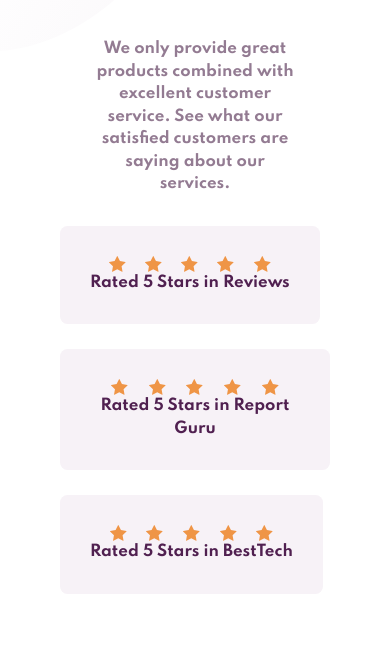
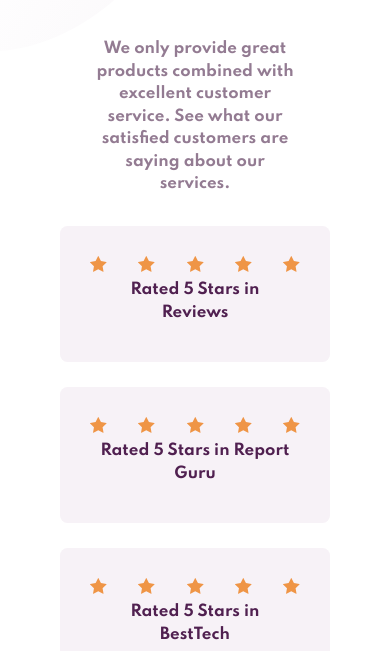
Before and after one commit to M-Kgobe/Social-proof-section, a plain HTML site: page index.html in a window 390 px wide. Shown: the part 181-832 px from the top of the page. Drawn offline with Linux system fonts and the light colour scheme.

Commit message:
Update stylesheet.css

```diff
--- a/stylesheet.css
+++ b/stylesheet.css
@@ -54,6 +54,9 @@
     padding: 1.3em;
 }
 .guru{
+    display: inline-flex;
+    padding: 1.3em;
+    justify-content: space-evenly;
 
     background-color: hsl(300, 24%, 96%);
     border-radius: 0.5em;
@@ -68,8 +71,12 @@
 }
 .Star{
     display: inline-flex;
-    justify-content: space-evenly;
+    justify-content: space-between;
     align-items: center;
+
+}
+.rate{
+    padding: 0.5em;
 }
 
 /*End of header infor and ratings*/
@@ -151,11 +158,10 @@
         margin: auto;
         max-width:min-content;
     }
-
     .rev{
         display: flex;
         flex-direction: column;
-        width: fit-content;
+
         padding: 2em;
 
     }
@@ -168,7 +174,6 @@
     .tech{
         display: flex;
         flex-direction: column;
-        width: fit-content;
         padding: 2em;
     }
 
```
